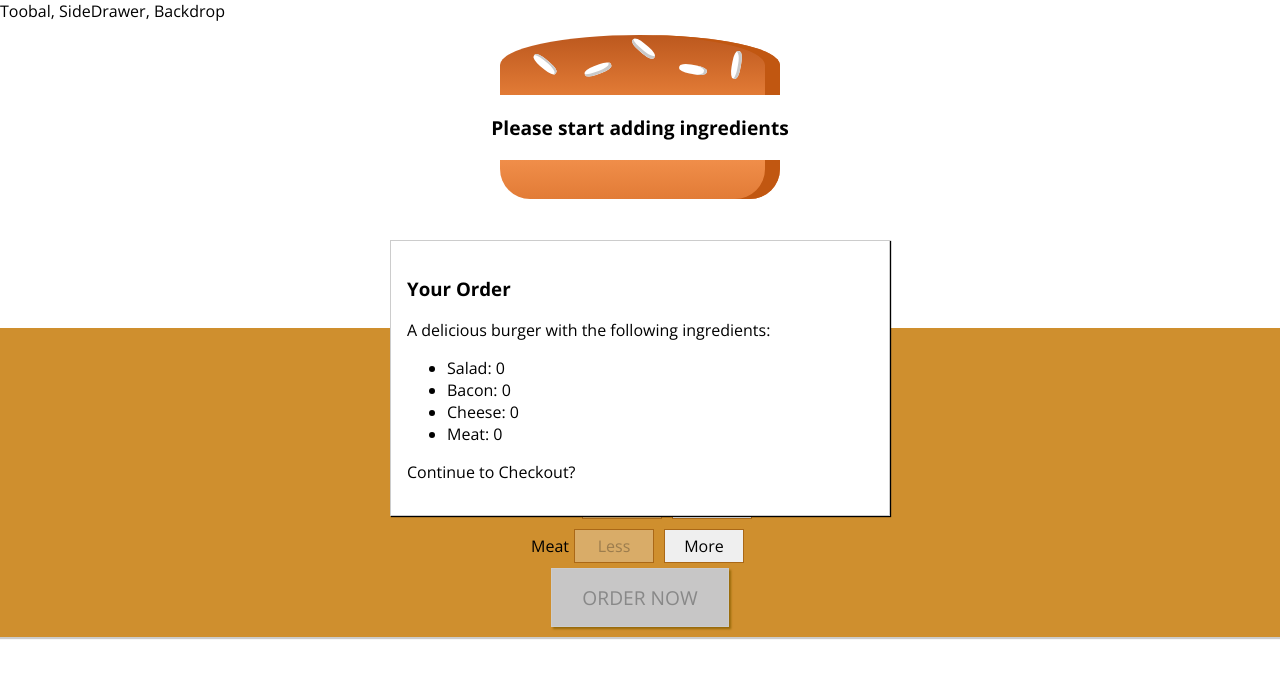
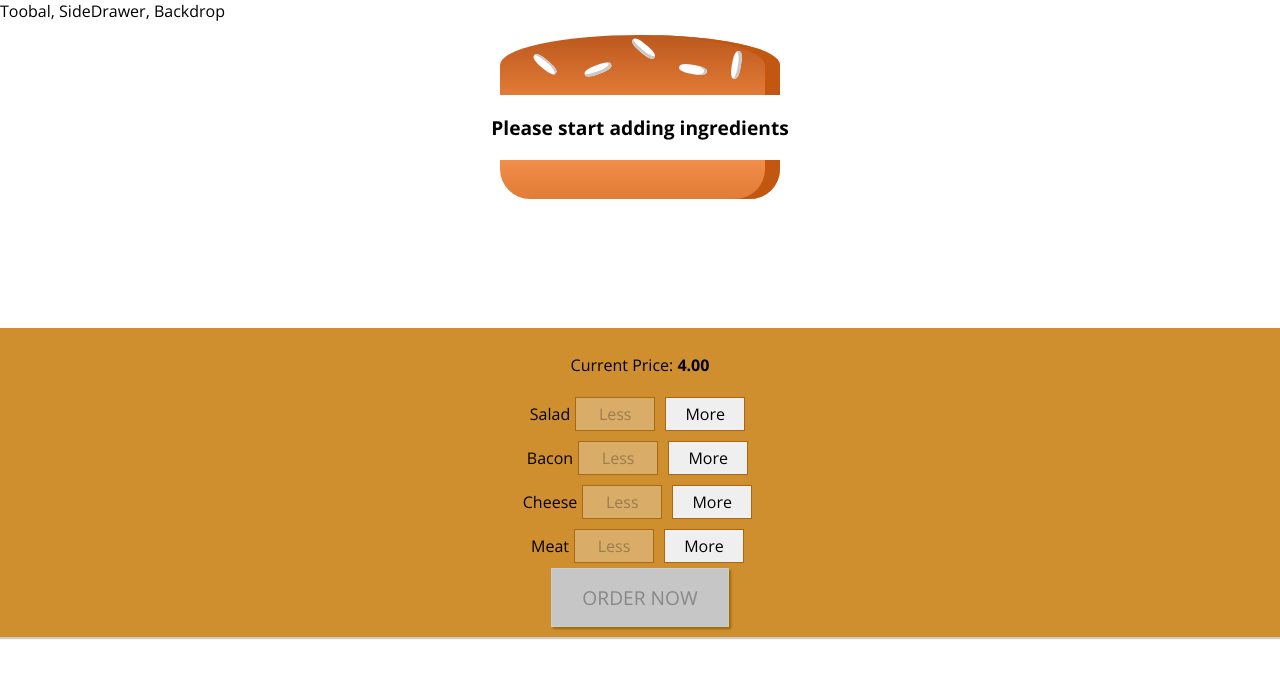
Before and after one commit to evenancio/react-burger-builder-demo, a React app: page / in a window 1280 px wide. Shown: the top 678 px of the page. Built offline with nearby package versions, Linux system fonts and the light colour scheme.

Commit message:
Showing Checkout Modal

```diff
--- a/src/components/Burger/BuildControls/BuildControls.js
+++ b/src/components/Burger/BuildControls/BuildControls.js
@@ -24,6 +24,7 @@
         />
       ))}
       <button
+        onClick={props.ordered}
         disabled={!props.purchasable}
         className={classes.OrderButton}>ORDER NOW</button>
     </div>
--- a/src/components/UI/Modal/Modal.js
+++ b/src/components/UI/Modal/Modal.js
@@ -4,7 +4,12 @@
 
 const Modal = ( props ) => {
   return (
-    <div className={classes.Modal}>
+    <div
+        style={{
+            transform: props.show ? 'translateY(0)' : 'translateY(-100vh)',
+            opacity: props.show ? '1' : '0'
+        }}
+        className={classes.Modal}>
       {props.children}
     </div>
   )
--- a/src/containers/BurgerBuilder/BurgerBuilder.js
+++ b/src/containers/BurgerBuilder/BurgerBuilder.js
@@ -21,8 +21,15 @@
             meat: 0
         },
         totalPrice: 4,
-        purchasable: false
+        purchasable: false,
+        purchasing: false
     };
+
+    purchaseHandler = () => {
+        this.setState({
+            purchasing: true
+        })
+    }
 
     updatePurchaseState (ingredients) {
         const sum = Object.keys(ingredients)
@@ -84,7 +91,7 @@
         }
         return (
             <React.Fragment>
-                <Modal>
+                <Modal show={this.state.purchasing}>
                     <OrderSummary ingredients={this.state.ingredients} />
                 </Modal>
                 <Burger ingredients={this.state.ingredients} />
@@ -93,6 +100,7 @@
                     ingredientAdded={this.addIngredientHandler}
                     disabled={disabledInfo}
                     purchasable={this.state.purchasable}
+                    ordered={this.purchaseHandler}
                     price={this.state.totalPrice}
                  />
             </React.Fragment>
```
